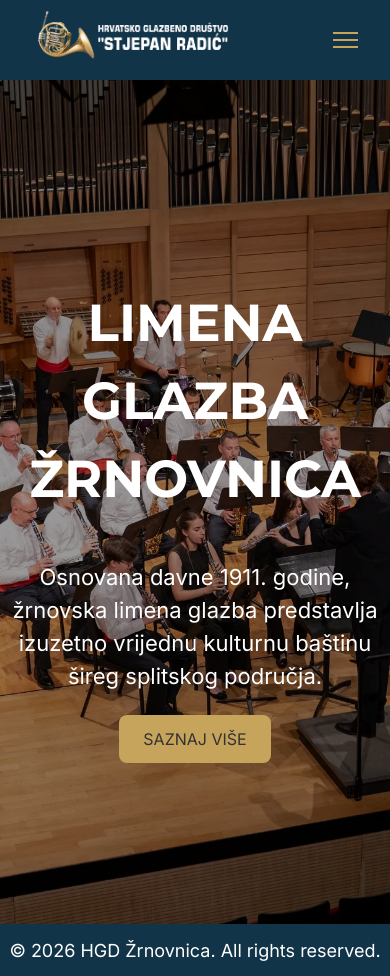
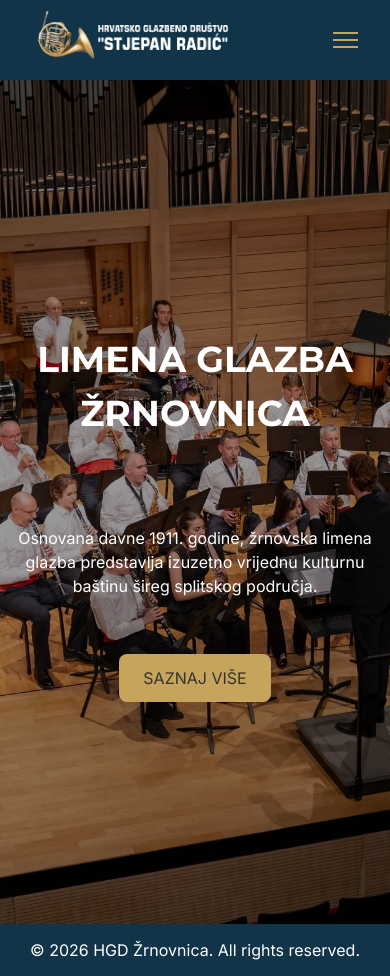
Before and after one commit to KonnyDaugh/HGD-Stjepan-Radic, a React (Vite) app: page / in a window 390 px wide. Built offline with nearby package versions, Linux system fonts and the light colour scheme.

Commit message:
Adapted the main page for tablet and updated the footer

```diff
--- a/src/components/layout/Footer.css
+++ b/src/components/layout/Footer.css
@@ -11,3 +11,9 @@
 .footer__text {
   font-size: 18px;
 }
+
+@media (max-width: 768px) {
+  .footer__text {
+    font-size: 16px;
+  }
+}
--- a/src/components/layout/Header.css
+++ b/src/components/layout/Header.css
@@ -2,7 +2,7 @@
   position: sticky;
   top: 0;
   z-index: 1000;
-  position: relative;
+  /* position: relative; */
 
   width: 100%;
   height: 88px;
--- a/src/pages/Home.css
+++ b/src/pages/Home.css
@@ -20,6 +20,10 @@
 }
 
 .hero__content {
+  display: flex;
+  flex-direction: column;
+  gap: 40px;
+  align-items: center;
   position: relative;
   z-index: 1;
   color: white;
@@ -35,3 +39,15 @@
 p {
   font-size: 22px;
 }
+
+@media (max-width: 768px) {
+  .hero__content {
+    width: 560px;
+  }
+  .hero__title {
+    font-size: 36px;
+  }
+  p {
+    font-size: 16px;
+  }
+}
```
